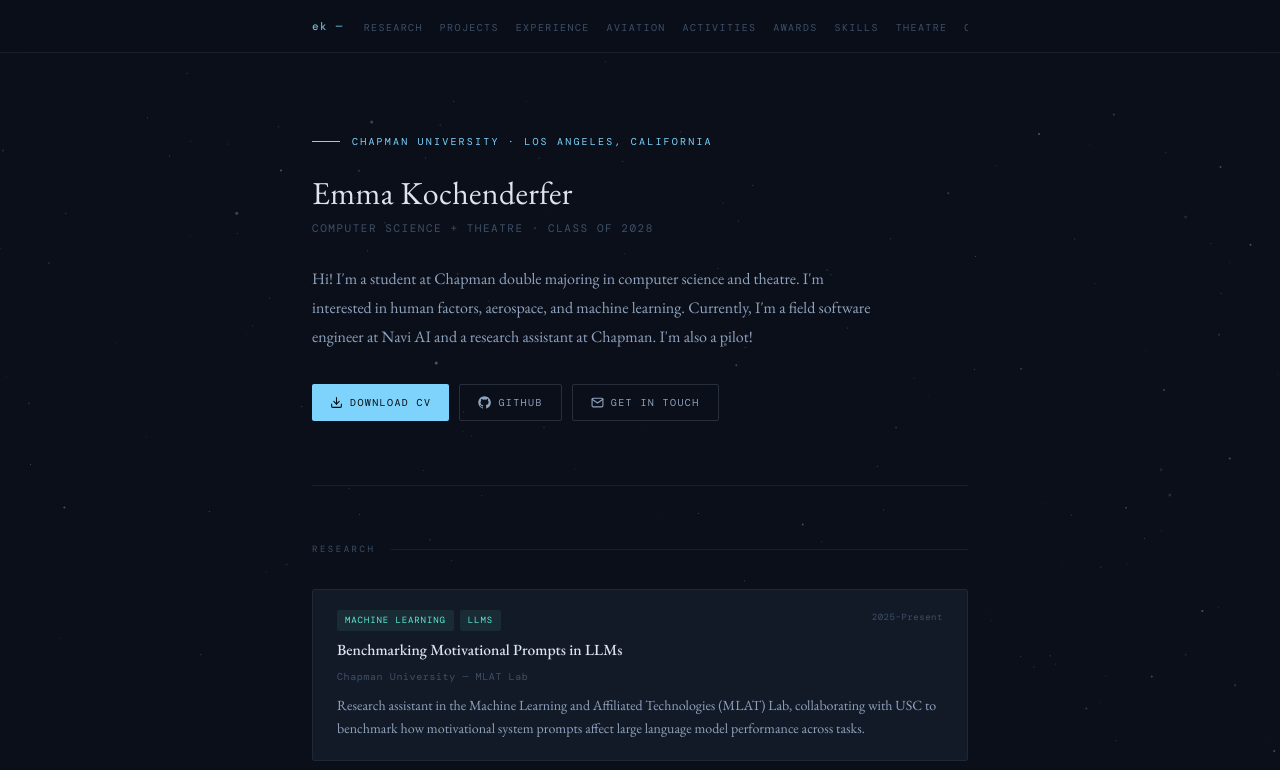
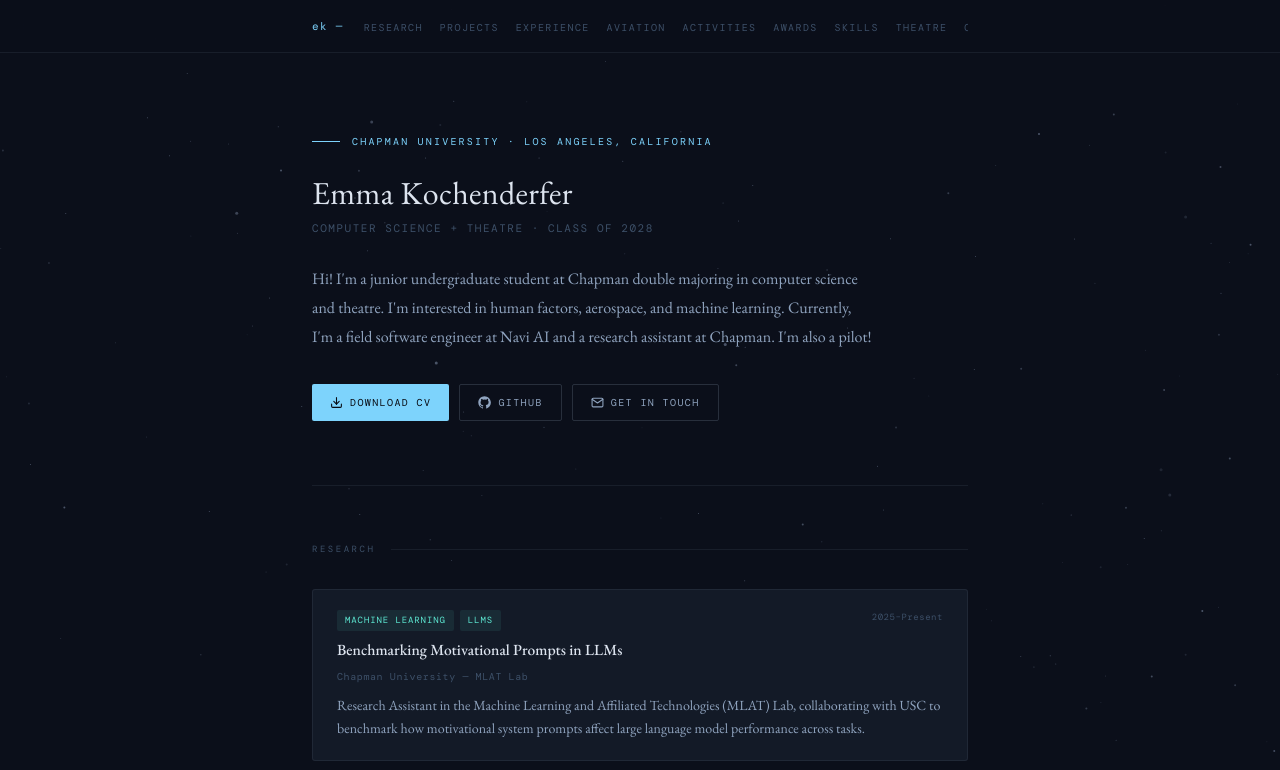
Before and after one commit to kochenderferc/portfolio, a plain HTML site: page index.html in a window 1280 px wide. Shown: the top 770 px of the page. Drawn offline with nearby package versions, Linux system fonts and the light colour scheme; a web font is replaced by a local one.

Commit message:
Update index.html

```diff
--- a/index.html
+++ b/index.html
@@ -36,7 +36,7 @@
     <h1>Emma Kochenderfer</h1>
     <div class="hero-title">Computer Science + Theatre · Class of 2028</div>
     <p class="hero-bio">
-      Hi! I'm a student at Chapman double majoring in computer science and theatre.
+      Hi! I'm a junior undergraduate student at Chapman double majoring in computer science and theatre.
       I'm interested in human factors, aerospace, and machine learning. Currently, I'm a
       field software engineer at Navi AI and a research assistant at Chapman. I'm also a pilot!
     </p>
@@ -76,7 +76,7 @@
         </div>
         <div class="r-title">Benchmarking Motivational Prompts in LLMs</div>
         <div class="r-institution">Chapman University — MLAT Lab </div>
-        <div class="r-desc">Research assistant in the Machine Learning and Affiliated Technologies (MLAT) Lab, collaborating with USC to benchmark how motivational system prompts affect large language model performance across tasks.</div>
+        <div class="r-desc">Research Assistant in the Machine Learning and Affiliated Technologies (MLAT) Lab, collaborating with USC to benchmark how motivational system prompts affect large language model performance across tasks.</div>
       </div>
 
       <a class="r-card" href="research-pilot-cognition.html">
```
